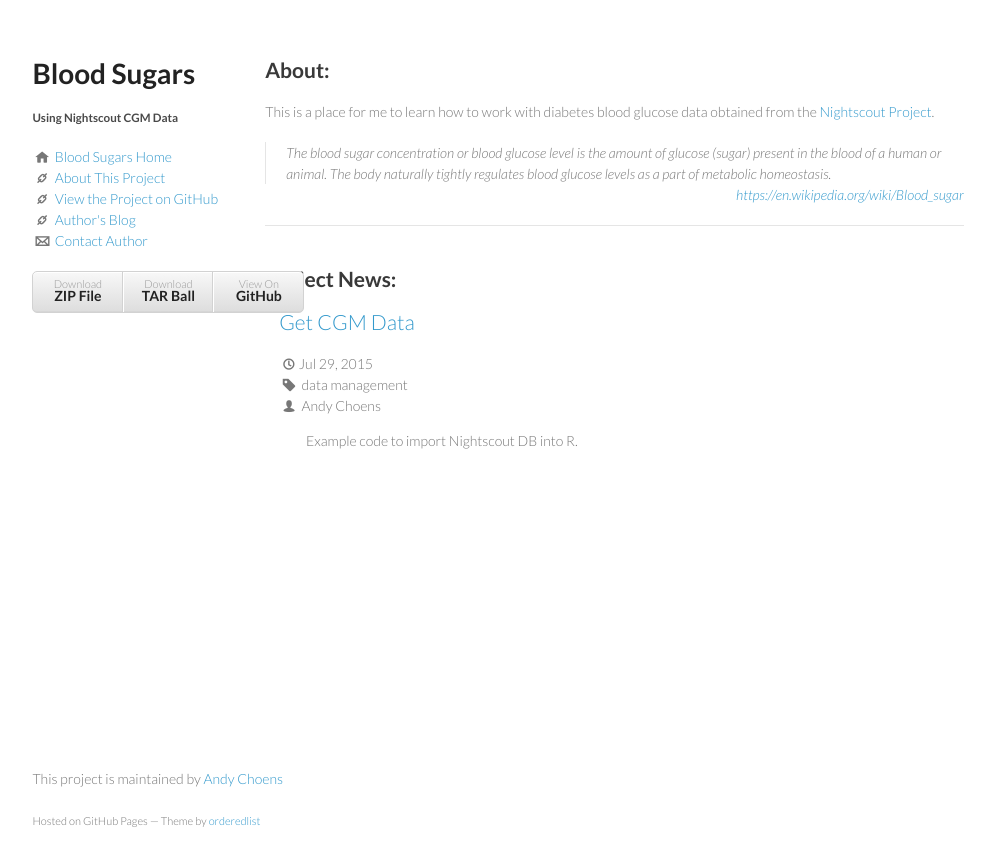
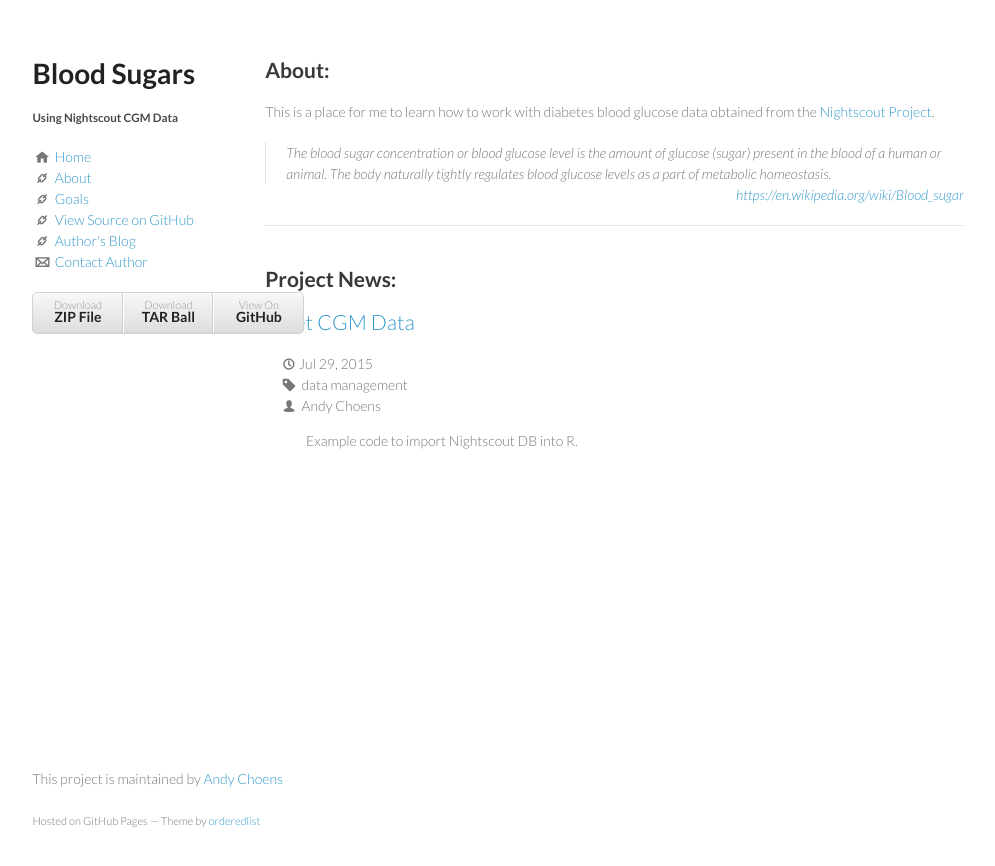
Before and after one commit to Choens/blood-sugars, a Jekyll site: the page built from index.html, in a window 1280 px wide. Shown: the top 866 px of the page, without its empty margins (142-1137 px from the left). Built offline with Jekyll 4.4.1, drawn with Linux system fonts in a browser that asks for light colours; the list of posts is cut into pages by our own code.

Commit message:
Quick tweak to the nav section.

```diff
--- a/_layouts/default.html
+++ b/_layouts/default.html
@@ -32,9 +32,10 @@
 
 
                 <p class="view">
-                    <i class="icon-home"></i> <a href="{{site.url}}">Blood Sugars Home</a> <br/>
-                    <i class="icon-link"></i> <a href="{{site.url}}about.html">About This Project</a> <br/>
-                    <i class="icon-link"></i> <a href="https://github.com/Choens/blood-sugars">View the Project on GitHub</a> <br/>
+                    <i class="icon-home"></i> <a href="{{site.url}}">Home</a> <br/>
+                    <i class="icon-link"></i> <a href="{{site.url}}about.html">About</a> <br/>
+                    <i class="icon-link"></i> <a href="{{site.url}}goals.html">Goals</a> <br/>
+                    <i class="icon-link"></i> <a href="https://github.com/Choens/blood-sugars">View Source on GitHub</a> <br/>
                     <i class="icon-link"></i> <a href="https://choens.github.io">Author's Blog</a> <br/>
                     <i class="icon-mail"></i> <a href="mailto:andy.choens@gmail.com?Subject=Blood Sugars Project">Contact Author</a> <br/>
                 </p>
```
